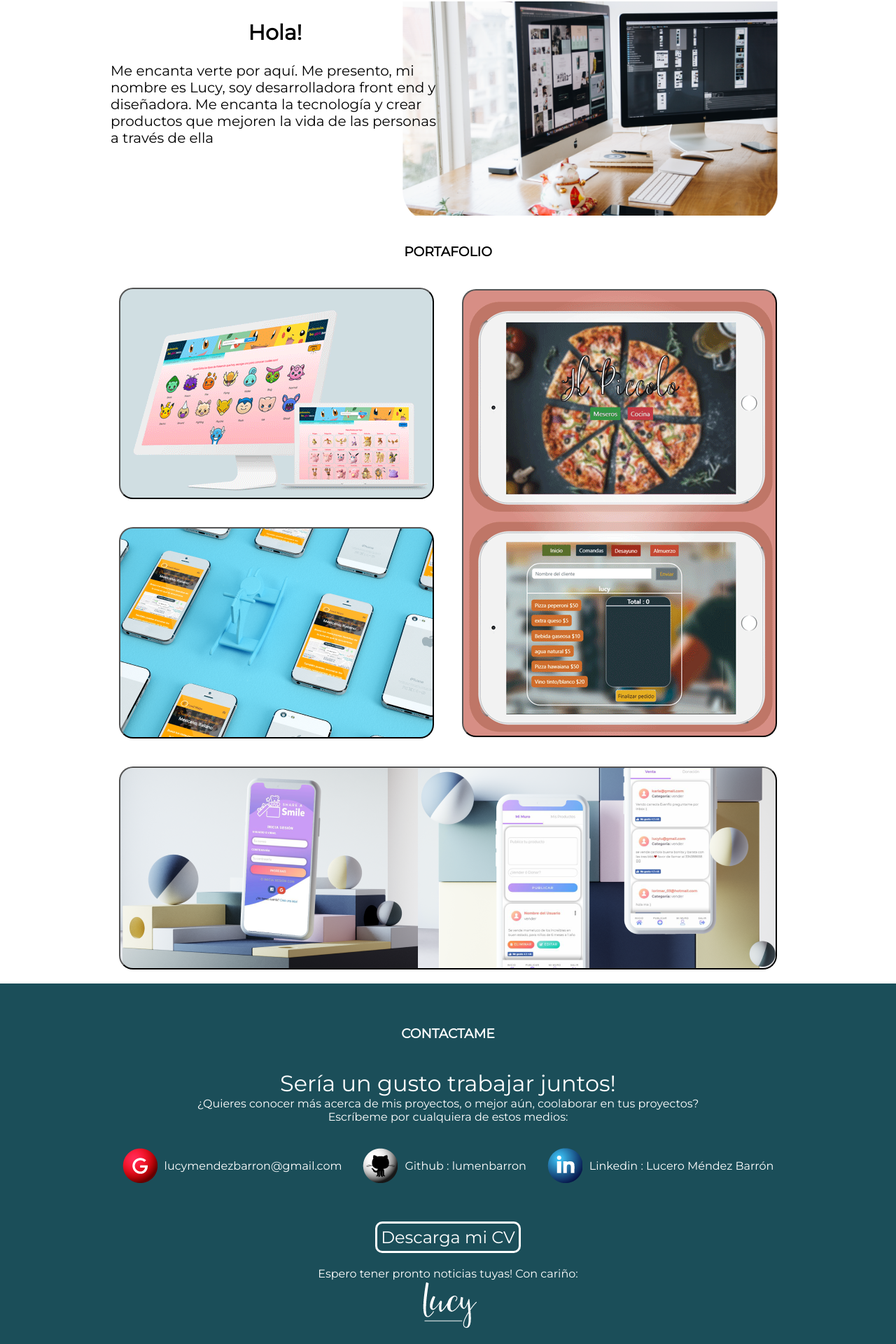
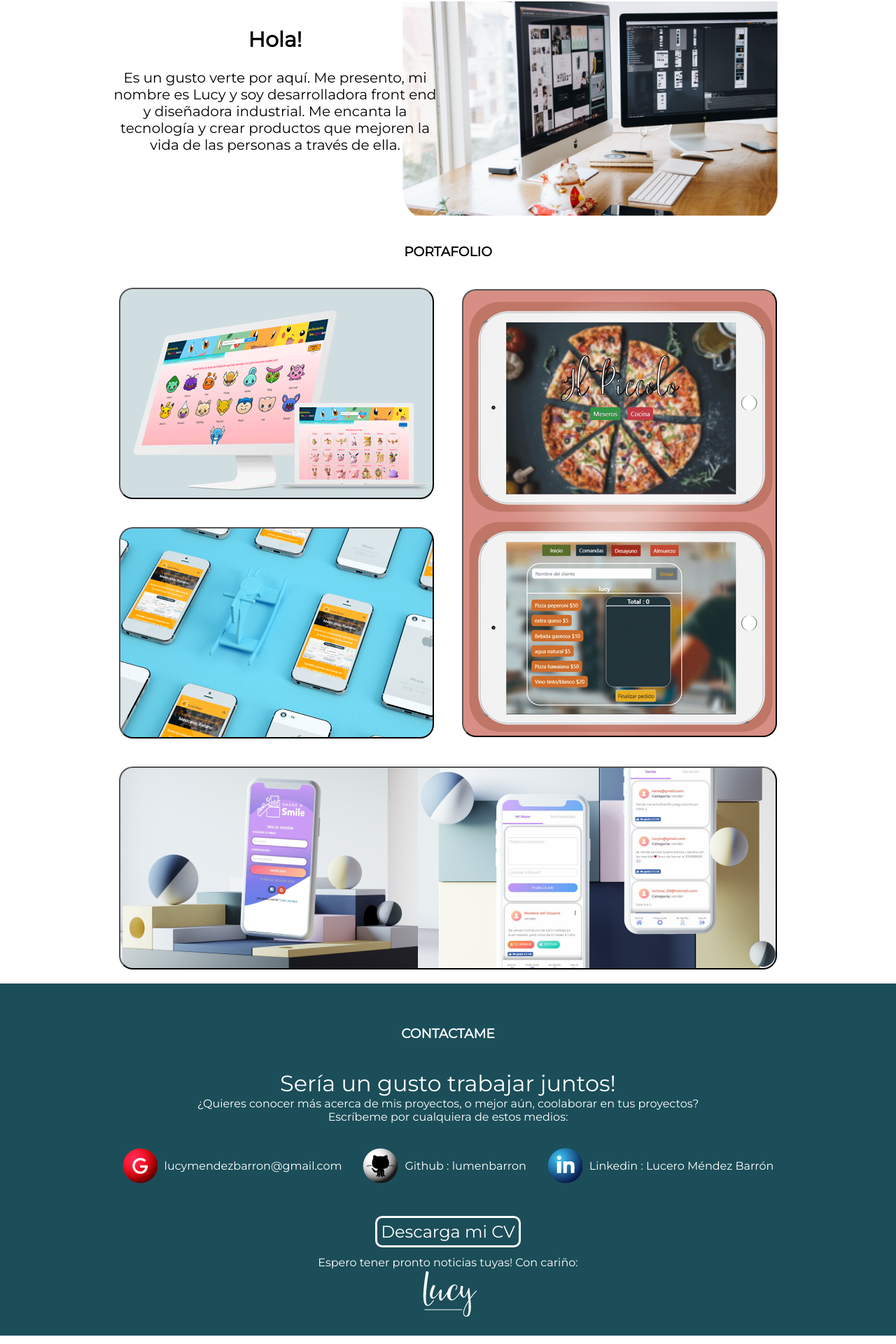
Before and after one commit to lumenbarron/lumenbarron.github.io, a React (Create React App) app: page / in a window 1280 px wide. Shown: the part 102-2022 px from the top of the page at 70% size. Built offline with nearby package versions, Linux system fonts and the light colour scheme.

Commit message:
adding link for CV

```diff
--- a/src/Home/FooterHome.js
+++ b/src/Home/FooterHome.js
@@ -5,11 +5,10 @@ import linkedinlogo from './Images/linkedin-logo.png';
 import lucylogo from './Images/lucy-logo-white.png';
 import './home.css';
 
-export class FooterHome extends React.Component{
-  render (){
+export class FooterHome extends React.Component {
+  render() {
     return (
       <footer id="contact" className="footer-container">
-
         <h3 className="titles">CONTACTAME</h3>
 
         <section className="about-footer">
@@ -22,37 +21,52 @@ export class FooterHome extends React.Component{
         </section>
 
         <section className="logo-container">
-
-                <a href="https://www.google.com/gmail/" target="_blank" rel="noopener noreferrer" className="logos-home">
-                  <img alt="google" type="image"  src={googlelogo} ></img>
+          <a
+            href="https://www.google.com/gmail/"
+            target="_blank"
+            rel="noopener noreferrer"
+            className="logos-home"
+          >
+            <img alt="google" type="image" src={googlelogo} />
             <p className="text-logo-footer">lucymendezbarron@gmail.com</p>
           </a>
 
-                <a href="https://github.com/lumenbarron" target="_blank" rel="noopener noreferrer" className="logos-home">
-                  <img alt="github" type="image"  src={githublogo} ></img>
+          <a
+            href="https://github.com/lumenbarron"
+            target="_blank"
+            rel="noopener noreferrer"
+            className="logos-home"
+          >
+            <img alt="github" type="image" src={githublogo} />
             <p className="text-logo-footer">Github : lumenbarron</p>
           </a>
 
-                <a href="https://www.linkedin.com/in/luceromendez/" target="_blank" rel="noopener noreferrer" className="logos-home">
-                  <img alt="linkedin" type="image"  src={linkedinlogo} ></img>
+          <a
+            href="https://www.linkedin.com/in/luceromendez/"
+            target="_blank"
+            rel="noopener noreferrer"
+            className="logos-home"
+          >
+            <img alt="linkedin" type="image" src={linkedinlogo} />
             <p className="text-logo-footer">Linkedin : Lucero Méndez Barrón</p>
           </a>
-
         </section>
 
         <section className="titles">
-              <button className="button-cv">
+          <a
+            href="https://drive.google.com/file/d/1cETild1ipKPGQwKwgfVdYuKm-FFpRSKn/view?usp=sharing"
+            target="_blank"
+            rel="noopener noreferrer"
+            className="button-cv"
+          >
             Descarga mi CV
-              </button>
+          </a>
         </section>
 
+        <section className="sign-footer">
+          <p>Espero tener pronto noticias tuyas! Con cariño:</p>
 
-            <section className="sign-footer">
-              <p>
-                Espero tener pronto noticias tuyas! Con cariño:
-              </p>
-
-              <img alt="lucy" type="image"  src={lucylogo}></img>
+          <img alt="lucy" type="image" src={lucylogo} />
         </section>
       </footer>
     );
--- a/src/Home/HeaderHome.js
+++ b/src/Home/HeaderHome.js
@@ -10,11 +10,12 @@ export class HeaderHome extends React.Component {
           <section className="lucy-header-text">
             <h2>Hola! </h2>
             <br/>
-            <p >Me encanta verte por aquí. Me presento, mi nombre es Lucy,
-          soy desarrolladora front end y diseñadora.
+            <p >Es un gusto verte por aquí. Me presento, mi nombre es Lucy y
+          soy desarrolladora front end y diseñadora industrial.
           Me encanta la tecnología y crear productos
           que mejoren la vida de las personas a través
-           de ella</p>
+           de ella.</p>
+           {/* <p>¿Quieres saber porque eso es una suma poderosa?</p> */}
           </section>
         </section>
       </header>
--- a/src/Home/home.css
+++ b/src/Home/home.css
@@ -42,6 +42,8 @@
     padding-left: 30px;
     padding-top: 100px;
     align-items: center;
+    justify-content: center;
+    text-align: center;
 }
 
 .lucy-name{
@@ -281,6 +283,7 @@ padding: 10px;
     background-color: transparent;
     color: white;
     padding: 5px;
+    text-decoration: none;
 }
 
 .sign-footer{
@@ -356,7 +359,7 @@ width: 100%;
     .lucy-header{
         background-image: url("./Images/banner.jpg");
         background-size: 100%;
-        height: 485px;
+        height: 435px;
         background-repeat: no-repeat;
         border-radius: 20px;
     }
```
Lines whose indentation alone changed are shown as unchanged.
